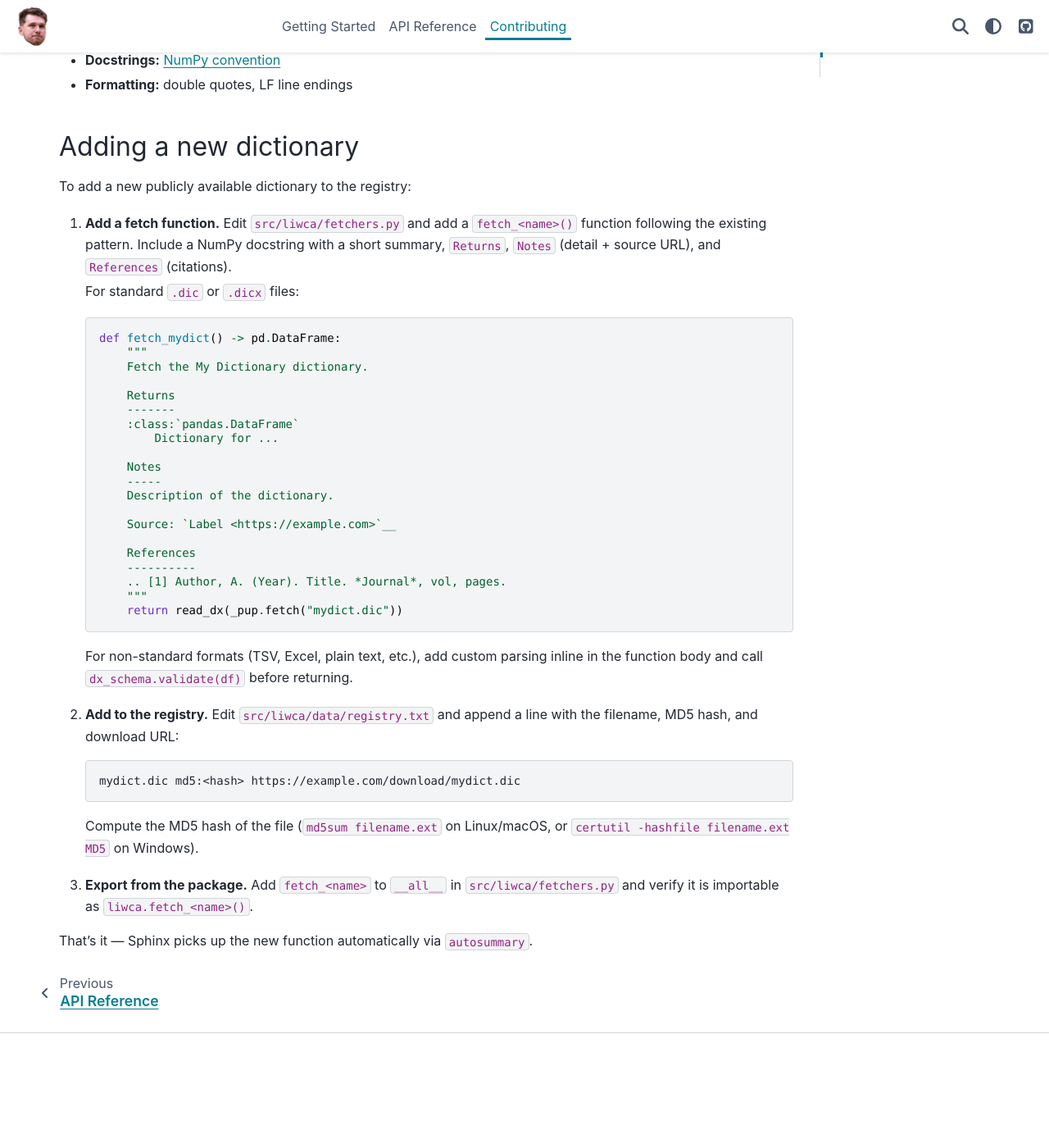
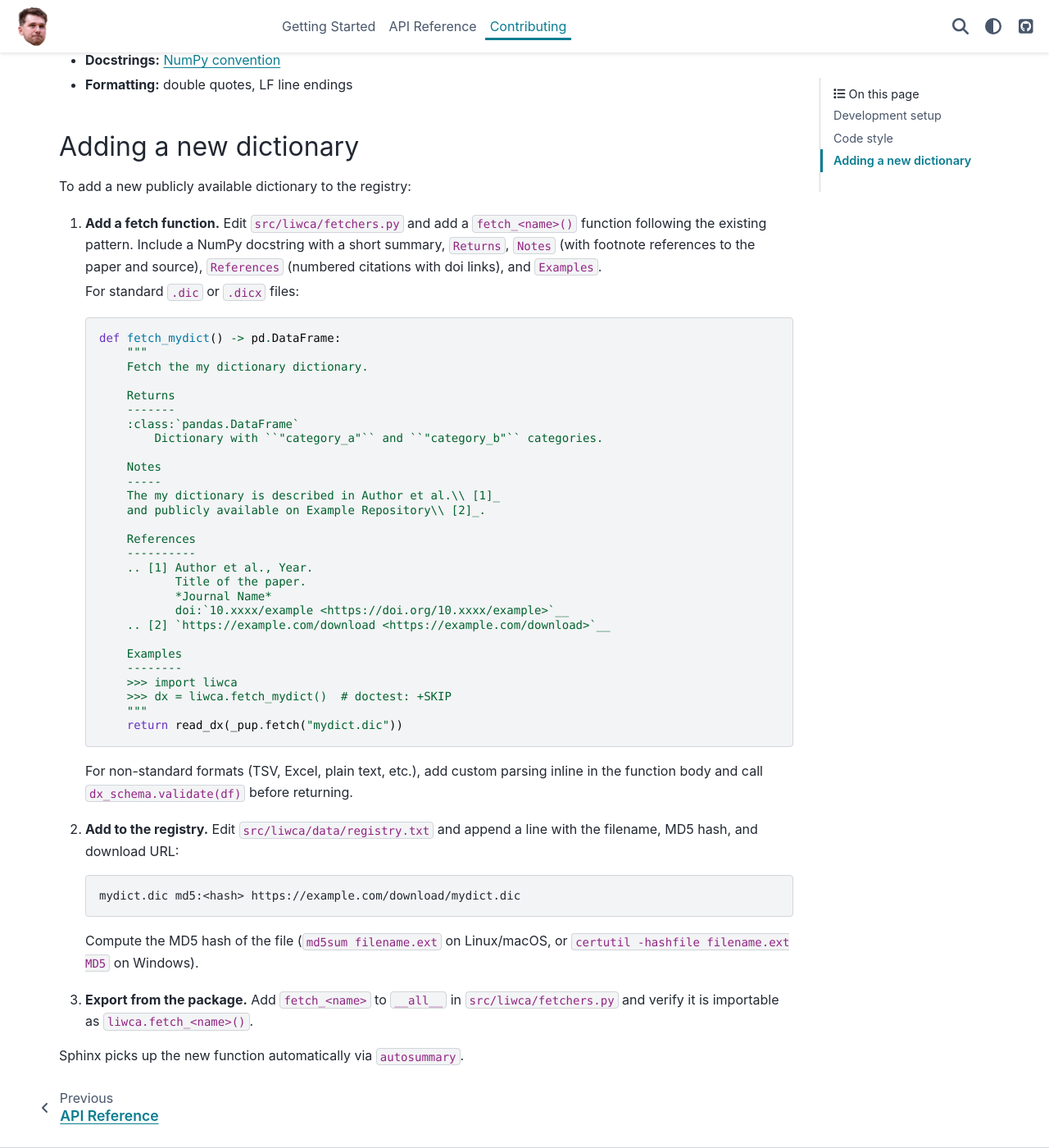
Before and after one commit to remrama/liwca, a Sphinx documentation site: the page built from docs/contributing.rst, in a window 1280 px wide and 1400 px high, scrolled down 567 px. Shown: the whole window at 82% size. Built offline with Sphinx 7.4.7 and the PyData theme 0.15.4, drawn with Linux system fonts in a browser that asks for light colours; before the commit the page ends 1827 px from its top, so only the background shows below that.

Commit message:
Update fetchers docstring template

```diff
--- a/docs/contributing.rst
+++ b/docs/contributing.rst
@@ -36,8 +36,9 @@
 
 1. **Add a fetch function.** Edit ``src/liwca/fetchers.py`` and add a
    ``fetch_<name>()`` function following the existing pattern. Include a NumPy
-   docstring with a short summary, ``Returns``, ``Notes`` (detail + source
-   URL), and ``References`` (citations).
+   docstring with a short summary, ``Returns``, ``Notes`` (with footnote
+   references to the paper and source), ``References`` (numbered citations
+   with doi links), and ``Examples``.
 
    For standard ``.dic`` or ``.dicx`` files:
 
@@ -45,22 +46,30 @@
 
       def fetch_mydict() -> pd.DataFrame:
           """
-          Fetch the My Dictionary dictionary.
+          Fetch the my dictionary dictionary.
 
           Returns
           -------
           :class:`pandas.DataFrame`
-              Dictionary for ...
+              Dictionary with ``"category_a"`` and ``"category_b"`` categories.
 
           Notes
           -----
-          Description of the dictionary.
-
-          Source: `Label <https://example.com>`__
+          The my dictionary is described in Author et al.\\ [1]_
+          and publicly available on Example Repository\\ [2]_.
 
           References
           ----------
-          .. [1] Author, A. (Year). Title. *Journal*, vol, pages.
+          .. [1] Author et al., Year.
+                 Title of the paper.
+                 *Journal Name*
+                 doi:`10.xxxx/example <https://doi.org/10.xxxx/example>`__
+          .. [2] `https://example.com/download <https://example.com/download>`__
+
+          Examples
+          --------
+          >>> import liwca
+          >>> dx = liwca.fetch_mydict()  # doctest: +SKIP
           """
           return read_dx(_pup.fetch("mydict.dic"))
 
@@ -82,4 +91,4 @@
    ``src/liwca/fetchers.py`` and verify it is importable as
    ``liwca.fetch_<name>()``.
 
-That's it — Sphinx picks up the new function automatically via ``autosummary``.
+Sphinx picks up the new function automatically via ``autosummary``.
```
Also changed, not shown: 1 other file.
